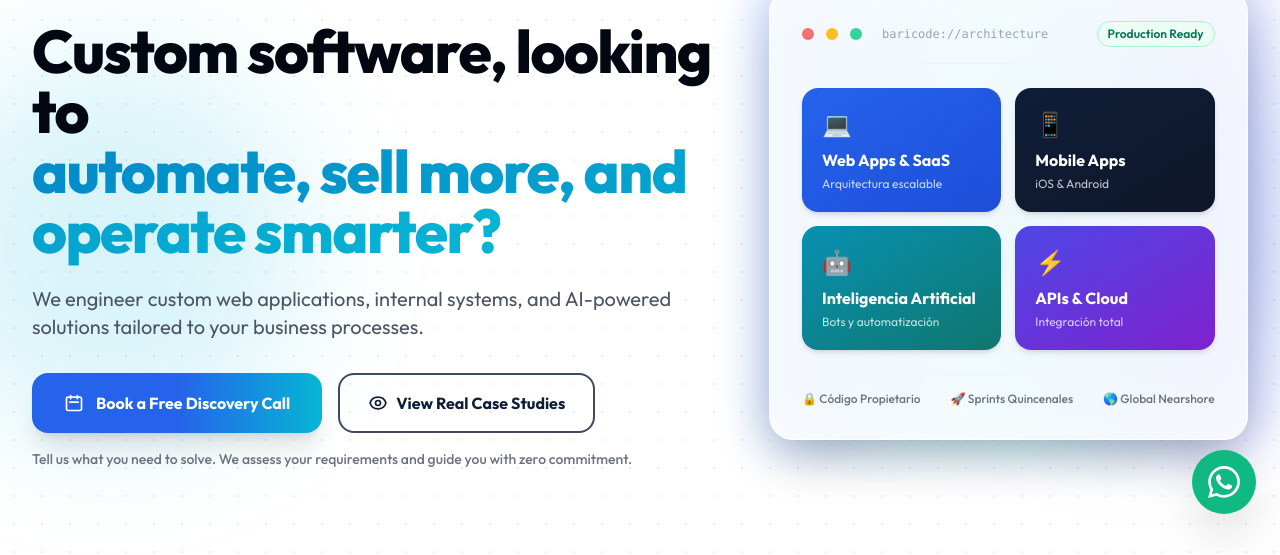
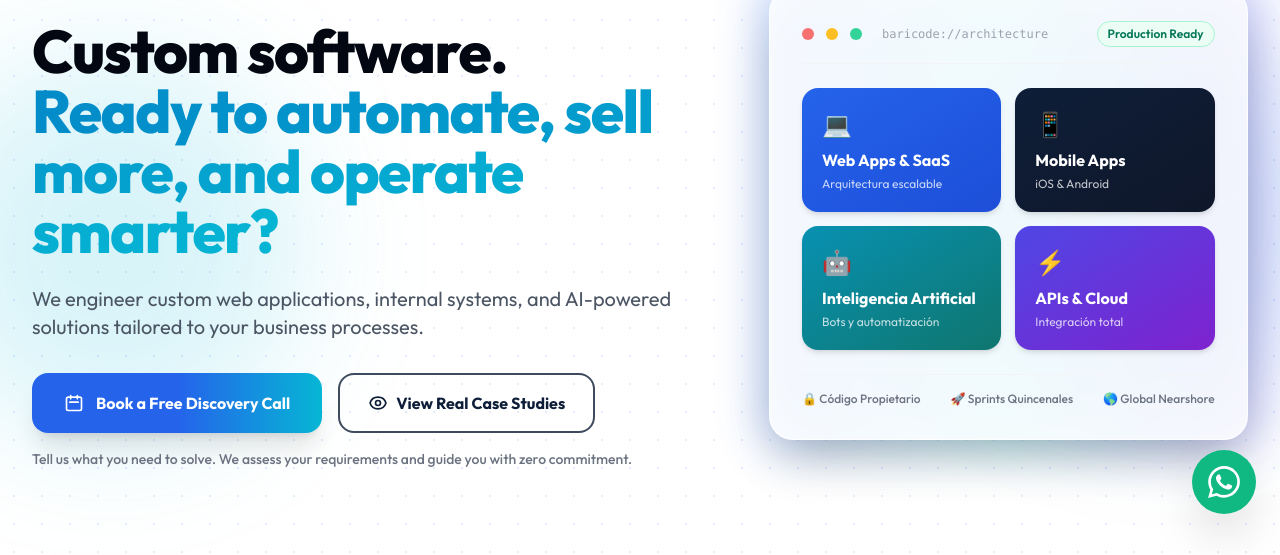
Before and after one commit to NicoSamBaricode/paginaBaricode, a plain HTML site: page index.html in a window 1280 px wide. Shown: the part 246-801 px from the top of the page. Drawn offline with nearby package versions, Linux system fonts and the light colour scheme.

Commit message:
fix: ajustar formato de titulo de portada a 'Software a medida. ¿Querés automatizar, vender más y operar mejor?'

```diff
--- a/index.html
+++ b/index.html
@@ -4,7 +4,7 @@
     <meta charset="UTF-8">
     <meta name="viewport" content="width=device-width, initial-scale=1.0">
     <title>Bari Code | Desarrollo de Software a Medida, Apps & Automatización con IA</title>
-    <meta name="description" content="Software a medida, ¿querés automatizar, vender más y operar mejor? Diseñamos aplicaciones web, apps móviles y soluciones con IA en Argentina, Latam, España y USA.">
+    <meta name="description" content="Software a medida. ¿Querés automatizar, vender más y operar mejor? Diseñamos aplicaciones web, apps móviles y soluciones con IA en Argentina, Latam, España y USA.">
     <meta name="keywords" content="desarrollo de software a medida, empresa de desarrollo de software Argentina, automatizacion con inteligencia artificial para empresas, desarrollo de aplicaciones web, chatbots con IA para empresas, custom software development company, nearshore software development Argentina">
     <link rel="canonical" href="https://bari-code.com/">
 
@@ -12,13 +12,13 @@
     <meta property="og:type" content="website">
     <meta property="og:url" content="https://bari-code.com/">
     <meta property="og:title" content="Bari Code | Software a Medida & Automatización con IA">
-    <meta property="og:description" content="Software a medida, ¿querés automatizar, vender más y operar mejor? Diseñamos aplicaciones web, sistemas internos y soluciones con IA adaptadas a los procesos de tu negocio.">
+    <meta property="og:description" content="Software a medida. ¿Querés automatizar, vender más y operar mejor? Diseñamos aplicaciones web, sistemas internos y soluciones con IA adaptadas a los procesos de tu negocio.">
     <meta property="og:image" content="https://bari-code.com/logo.png">
 
     <!-- Twitter Card -->
     <meta name="twitter:card" content="summary_large_image">
     <meta name="twitter:title" content="Bari Code | Software a Medida & Automatización con IA">
-    <meta name="twitter:description" content="Software a medida, ¿querés automatizar, vender más y operar mejor?">
+    <meta name="twitter:description" content="Software a medida. ¿Querés automatizar, vender más y operar mejor?">
     <meta name="twitter:image" content="https://bari-code.com/logo.png">
 
     <link rel="icon" type="image/png" href="favicon.PNG">
@@ -187,8 +187,8 @@
 
                     <!-- Main Value Proposition Title -->
                     <h1 class="text-4xl sm:text-5xl lg:text-6xl font-extrabold text-gray-950 mb-6 leading-[1.15] tracking-tight">
-                        <span data-i18n="hero_title_line1">Software a medida, ¿querés</span><br>
-                        <span class="text-gradient" data-i18n="hero_title_gradient">automatizar, vender más y operar mejor?</span>
+                        <span data-i18n="hero_title_line1">Software a medida.</span><br>
+                        <span class="text-gradient" data-i18n="hero_title_gradient">¿Querés automatizar, vender más y operar mejor?</span>
                     </h1>
 
                     <!-- Subtitle -->
--- a/js/i18n.js
+++ b/js/i18n.js
@@ -16,8 +16,8 @@ const translations = {
         "hero_badge_ai": "Inteligencia Artificial Aplicada",
         "hero_badge_availability": "Proyectos 100% a medida",
         "hero_badge_international": "Clientes en Arg, Latam, USA y España",
-        "hero_title_line1": "Software a medida, ¿querés",
-        "hero_title_gradient": "automatizar, vender más y operar mejor?",
+        "hero_title_line1": "Software a medida.",
+        "hero_title_gradient": "¿Querés automatizar, vender más y operar mejor?",
         "hero_subtitle": "Diseñamos aplicaciones web, sistemas internos y soluciones con inteligencia artificial adaptadas a los procesos de tu negocio.",
         "hero_cta_primary": "Agendar diagnóstico sin cargo",
         "hero_cta_secondary": "Ver casos reales",
@@ -184,8 +184,8 @@ const translations = {
         "hero_badge_ai": "Applied Artificial Intelligence",
         "hero_badge_availability": "100% Tailored Development",
         "hero_badge_international": "Clients in US, Spain, Arg & Latam",
-        "hero_title_line1": "Custom software, looking to",
-        "hero_title_gradient": "automate, sell more, and operate smarter?",
+        "hero_title_line1": "Custom software.",
+        "hero_title_gradient": "Ready to automate, sell more, and operate smarter?",
         "hero_subtitle": "We engineer custom web applications, internal systems, and AI-powered solutions tailored to your business processes.",
         "hero_cta_primary": "Book a Free Discovery Call",
         "hero_cta_secondary": "View Real Case Studies",
```
